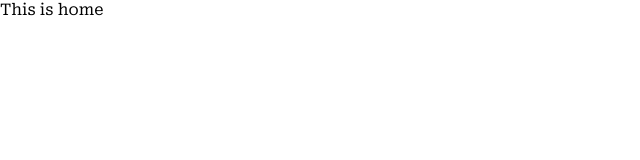
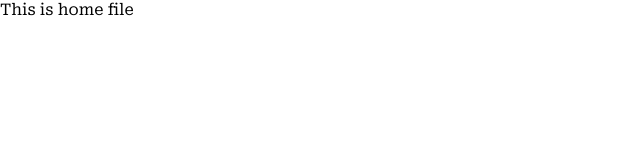
Before and after one commit to Madiha001/Social-Me-using-MERN, a React (Create React App) app in the folder client/: page / in a window 1280 px wide. Shown: the top 160 px of the page, without its empty margins (0-640 px from the left). Built offline with nearby package versions, Linux system fonts and the light colour scheme; a web font is replaced by a local one.

Commit message:
change in home file

```diff
--- a/client/src/pages/home/Home.js
+++ b/client/src/pages/home/Home.js
@@ -1,6 +1,6 @@
 import React from 'react';
 export default function Home(){
     return (
-        <div>This is home</div>
+        <div>This is home file</div>
     )
 }
```
